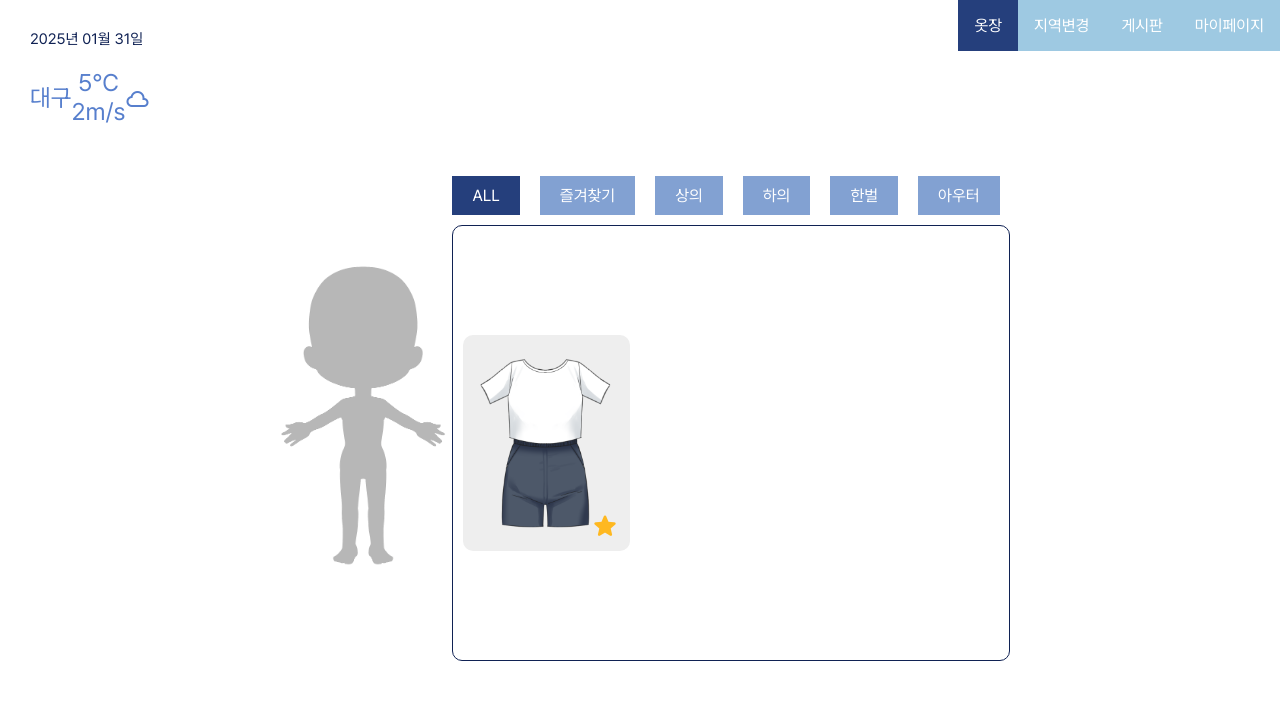
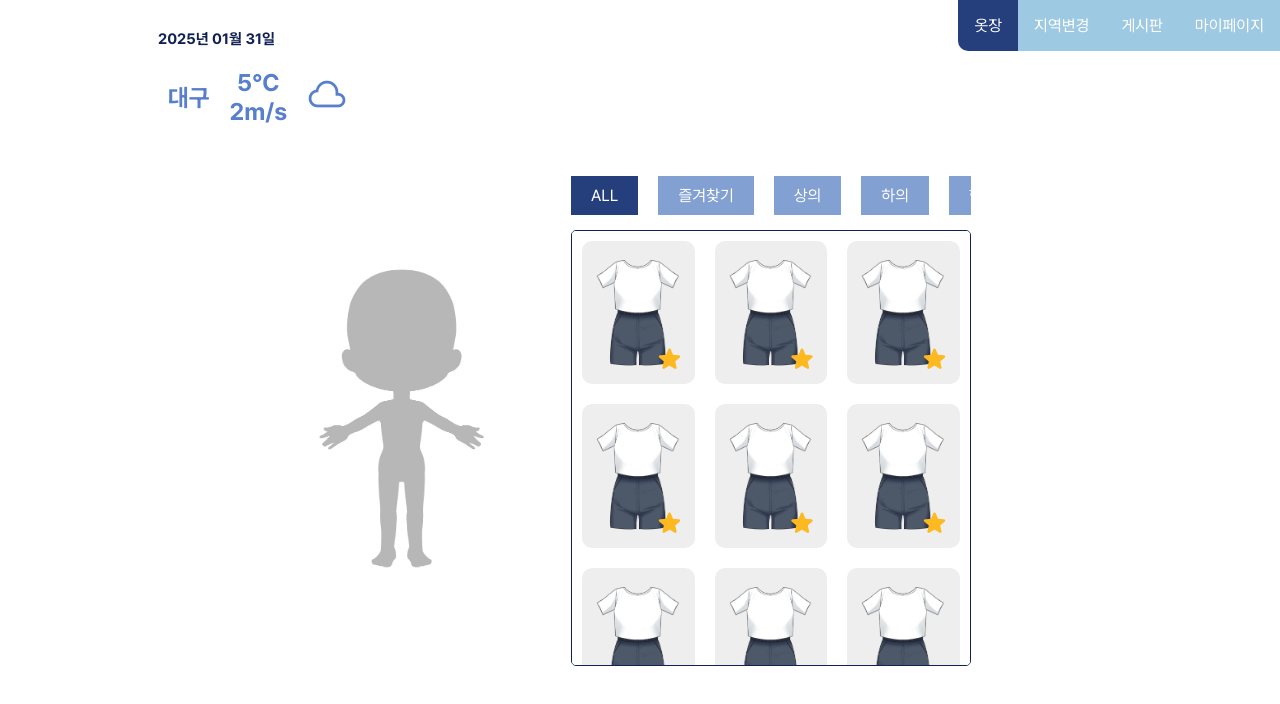
Before and after one commit to Jihana030/weatherCloset, a React (Vite) app in the folder src/main/frontend/: page / in a window 1280 px wide. Shown: the top 704 px of the page. Built offline with nearby package versions, Linux system fonts and the light colour scheme.

Commit message:
dressing room css make

```diff
--- a/src/main/frontend/src/components/Closet.jsx
+++ b/src/main/frontend/src/components/Closet.jsx
@@ -1,47 +1,6 @@
 import React from "react";
 import styled from "styled-components";
 import Wear from "./Wear.jsx";
-
-const ClothesStyles = styled.div`
-    .category {
-        overflow-x: scroll;
-        margin: 10px 0;
-        ul {
-            display: flex;
-            flex-direction: row;
-            justify-content: flex-start;
-            align-items: center;
-            li {
-                margin: 0 10px;
-                padding: 10px 20px;
-                background: var(--main-blue02);
-                color: var(--main-white);
-                &:first-child {
-                    margin-left: 0;
-                }
-                &.select {
-                    background: var(--main-blue04);
-                }
-            }
-        }
-    }
-    .clothes {
-        background: var(--main-white);
-        border: 1px solid var(--main-blue05);
-        border-radius: 10px;
-        display: flex;
-        flex-direction: row;
-        flex-wrap: wrap;
-        justify-content: flex-start;
-        align-items: center;
-        height: 436px;
-        overflow-y: scroll;
-        > * {
-            margin: 10px;
-            width: 30%;
-        }
-    }
-`
 
 function Closet() {
     return (
@@ -58,9 +17,76 @@ function Closet() {
             </div>
             <div className="clothes">
                 <Wear></Wear>
+                <Wear></Wear>
+                <Wear></Wear>
+                <Wear></Wear>
+                <Wear></Wear>
+                <Wear></Wear>
+                <Wear></Wear>
+                <Wear></Wear>
+                <Wear></Wear>
             </div>
         </ClothesStyles>
     )
 }
 
+const ClothesStyles = styled.div`
+    width: 400px;
+    margin-left: 40px;
+    .category {
+        padding-bottom: 5px;
+        overflow-x: scroll;
+        &::-webkit-scrollbar {
+            height: 5px;
+        }
+        &::-webkit-scrollbar-thumb {
+            background: var(--main-blue03);
+            border-radius: 10px;
+        }
+        margin: 10px 0;
+        ul {
+            display: flex;
+            flex-direction: row;
+            justify-content: flex-start;
+            align-items: center;
+            li {
+                margin: 0 10px;
+                padding: 10px 20px;
+                background: var(--main-blue02);
+                color: var(--main-white);
+                white-space: nowrap;
+                &:first-child {
+                    margin-left: 0;
+                }
+                &.select {
+                    background: var(--main-blue04);
+                }
+            }
+        }
+    }
+    .clothes {
+        background: var(--main-white);
+        border: 1px solid var(--main-blue05);
+        border-radius: 5px;
+        display: flex;
+        flex-direction: row;
+        flex-wrap: wrap;
+        justify-content: flex-start;
+        align-items: center;
+        height: 436px;
+        overflow-y: scroll;
+        &::-webkit-scrollbar {
+            width: 5px;
+        }
+        &::-webkit-scrollbar-thumb {
+            background: var(--main-blue03);
+            border-radius: 10px;
+        }
+        > * {
+            margin: 10px;
+            width: calc(33.3% - 20px);
+        }
+    }
+`
+
 export default Closet;
--- a/src/main/frontend/src/components/Dressing.jsx
+++ b/src/main/frontend/src/components/Dressing.jsx
@@ -3,22 +3,6 @@ import styled from "styled-components";
 import Closet from "./Closet.jsx";
 import character from "../assets/img/dressing_character_temp.png";
 
-const DressingStyle = styled.div`
-    display: flex;
-    flex-direction: row;
-    justify-content: center;
-    align-items: center;
-    padding: 10px 0;
-    .character {
-        width: 182px;
-        height: 317px;
-        img {
-            width: 100%;
-            height: 100%;
-            object-fit: contain;
-        }
-    }
-`
 function Dressing() {
     return (
         <DressingStyle>
@@ -32,4 +16,22 @@ function Dressing() {
     )
 }
 
+const DressingStyle = styled.div`
+    display: flex;
+    flex-direction: row;
+    justify-content: center;
+    align-items: center;
+    padding: 10px 0;
+    .character {
+        width: 182px;
+        height: 317px;
+        margin-right: 40px;
+        img {
+            width: 100%;
+            height: 100%;
+            object-fit: contain;
+        }
+    }
+`
+
 export default Dressing;
--- a/src/main/frontend/src/components/Header.jsx
+++ b/src/main/frontend/src/components/Header.jsx
@@ -3,12 +3,6 @@ import styled from "styled-components";
 import Weather from "./Weather.jsx";
 import Sidebar from "./Sidebar.jsx";
 
-const HeaderStyle = styled.div`
-    display: flex;
-    flex-direction: row;
-    justify-content: space-between;
-    align-items: flex-start;
-`
 function Header() {
     return (
         <HeaderStyle className="header">
@@ -18,4 +12,11 @@ function Header() {
     )
 }
 
+const HeaderStyle = styled.div`
+    display: flex;
+    flex-direction: row;
+    justify-content: space-between;
+    align-items: flex-start;
+`
+
 export default Header;
--- a/src/main/frontend/src/components/Sidebar.jsx
+++ b/src/main/frontend/src/components/Sidebar.jsx
@@ -1,21 +1,5 @@
 import React from "react";
 import styled from "styled-components";
-
-const CategoryStyle = styled.ul`
-    display: flex;
-    flex-direction: row;
-    justify-content: flex-end;
-    align-items: center;
-    border-radius: 0 0 0 10px;
-    li {
-        background: var(--main-blue01);
-        color: var(--main-white);
-        padding: 16px;
-    }
-    li.select {
-        background: var(--main-blue04);
-    }
-`
 
 function Sidebar() {
     return (
@@ -28,4 +12,21 @@ function Sidebar() {
     )
 }
 
+const CategoryStyle = styled.ul`
+    display: flex;
+    flex-direction: row;
+    justify-content: flex-end;
+    align-items: center;
+    border-radius: 0 0 0 10px;
+    overflow: hidden;
+    li {
+        background: var(--main-blue01);
+        color: var(--main-white);
+        padding: 16px;
+    }
+    li.select {
+        background: var(--main-blue04);
+    }
+`
+
 export default Sidebar;
--- a/src/main/frontend/src/components/Wear.jsx
+++ b/src/main/frontend/src/components/Wear.jsx
@@ -1,6 +1,15 @@
 import React from "react";
 import styled from "styled-components";
 import wear from "../assets/img/basicwear.png";
+
+function Wear() {
+    return (
+        <WearStyle>
+            <img src={wear} alt="wear"/>
+            <span className="material-symbols-rounded star fill">star</span>
+        </WearStyle>
+    )
+}
 
 const WearStyle = styled.div`
     background: var(--main-grey);
@@ -31,13 +40,4 @@ const WearStyle = styled.div`
     }
 `
 
-function Wear() {
-    return (
-        <WearStyle>
-            <img src={wear} alt="wear"/>
-            <span className="material-symbols-rounded star fill">star</span>
-        </WearStyle>
-    )
-}
-
 export default Wear;
--- a/src/main/frontend/src/components/Weather.jsx
+++ b/src/main/frontend/src/components/Weather.jsx
@@ -1,30 +1,6 @@
 import React from "react";
 import styled from "styled-components";
-const WeatherStyle = styled.div`
-    padding: 30px;
-    .date {
-        color: var(--main-blue05);
-        font-size: 15px;
-        margin-bottom: 20px;
-    }
-    .weather_data {
-        color: var(--main-blue03);
-        font-size: 24px;
-        display: flex;
-        flex-direction: row;
-        justify-content: center;
-        align-items: center;
-    }
-    .weather_figure {
-        display: flex;
-        flex-direction: column;
-        justify-content: center;
-        align-items: center;
-    }
-    .weather_icon {
-        font-size: 40px;
-    }
-`
+
 function Weather() {
     return (
         <WeatherStyle>
@@ -43,4 +19,35 @@ function Weather() {
     )
 }
 
+const WeatherStyle = styled.div`
+    margin-left: 10%;
+    font-weight: 700;
+    padding: 30px;
+    .date {
+        color: var(--main-blue05);
+        font-size: 15px;
+        margin-bottom: 20px;
+    }
+    .weather_data {
+        color: var(--main-blue03);
+        font-size: 24px;
+        display: flex;
+        flex-direction: row;
+        justify-content: center;
+        align-items: center;
+        > div {
+            margin: 0 10px;
+        }
+    }
+    .weather_figure {
+        display: flex;
+        flex-direction: column;
+        justify-content: center;
+        align-items: center;
+    }
+    .weather_icon span {
+        font-size: 40px;
+    }
+`
+
 export default Weather;
```
